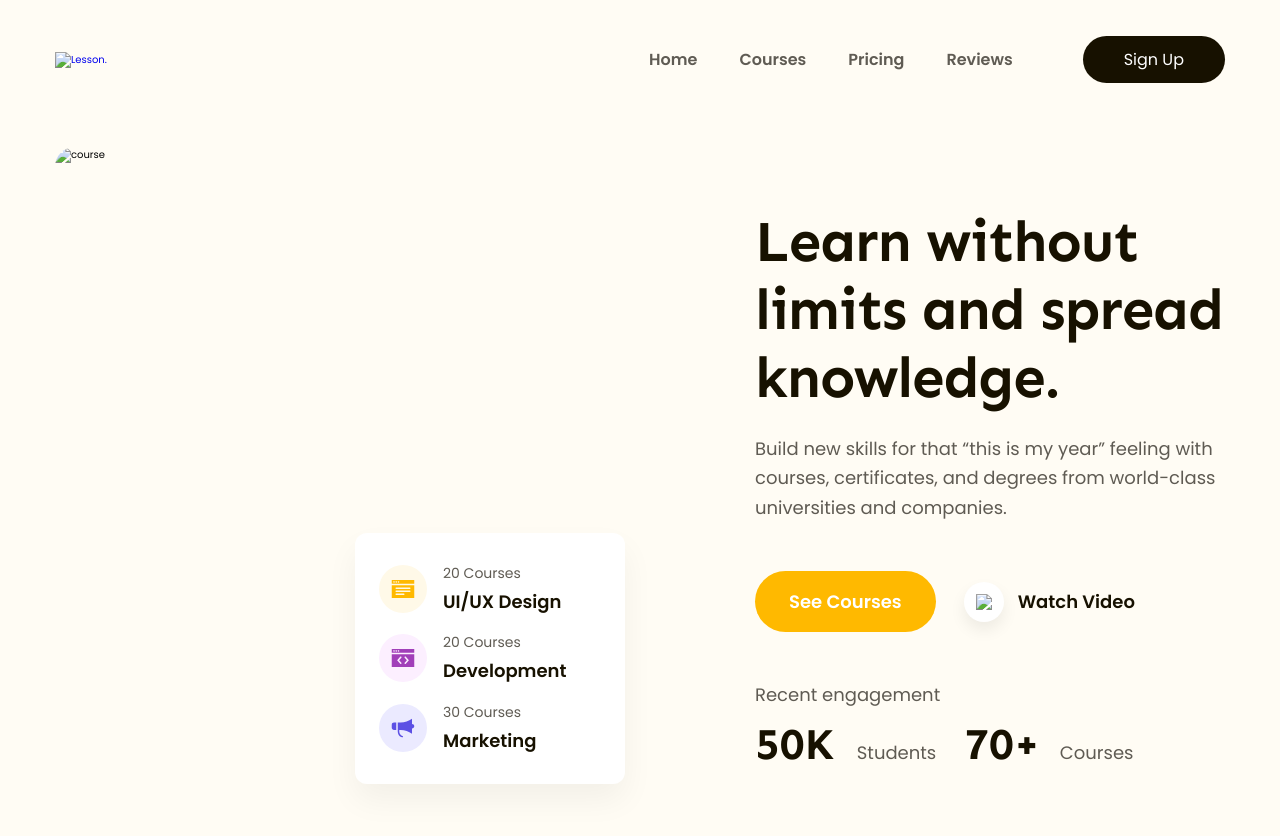
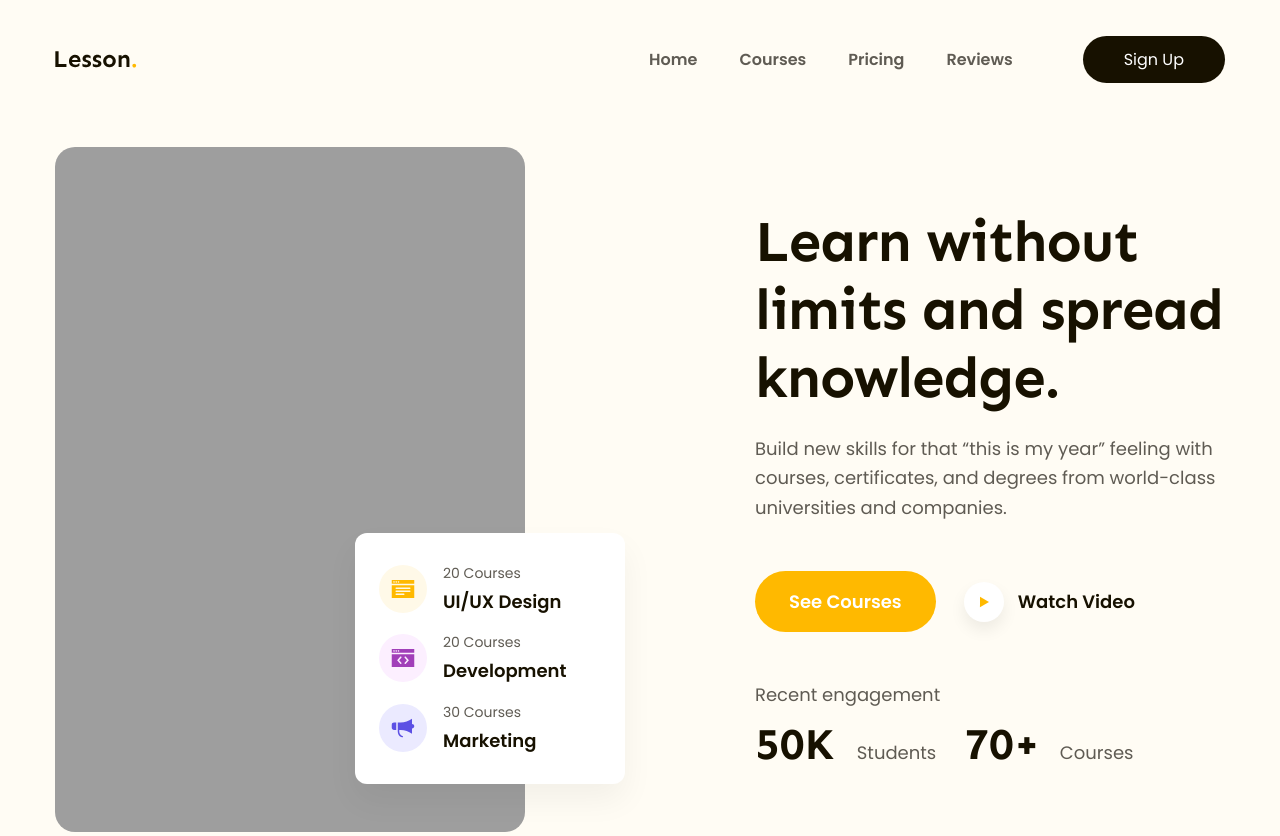
Before and after one commit to cuong5401/Duan2, a plain HTML site: page index.html in a window 1280 px wide. Shown: the top 836 px of the page. Drawn offline with Linux system fonts and the light colour scheme; the site is published under a folder, as on GitHub Pages, so addresses that start at the root find nothing.

Commit message:
fix lỗi ảnh

```diff
--- a/index.html
+++ b/index.html
@@ -16,7 +16,7 @@
       <div class="top-bar"></div> <!-- thanh 36px trên đầu -->
       <nav class="nav-bar">
             <div class="content">
-                  <a href="/"><img src="/access/img/Logo.svg" alt="Lesson."></a>
+                  <a href="/"><img src="./access/img/Logo.svg" alt="Lesson."></a>
                   <ul>
                         <li><a href="#!">Home</a></li>
                         <li><a href="#!">Courses</a></li>
@@ -30,7 +30,7 @@
             <div class="hero">
                   <div class="content row">
                         <div class="hero-img">
-                              <img src="/access/img/hero-img.svg" alt="course" class="img">
+                              <img src="./access/img/hero-img.svg" alt="course" class="img">
                               <div class="intro-items">
                                     <div class="intro-item">
                                           <div class="icon center"><img src="./access/img/hero-intro1.svg" alt="">
@@ -65,7 +65,7 @@
                               <div class="see-more">
                                     <div class="btn hero-btn">See Courses</div>
                                     <a href="#!" class="watch center">
-                                          <img src="/access/img/hero-icon.svg" class="icon"></img>
+                                          <img src="./access/img/hero-icon.svg" class="icon"></img>
                                     </a>
                                     <span>Watch Video</span>
                               </div>
```
